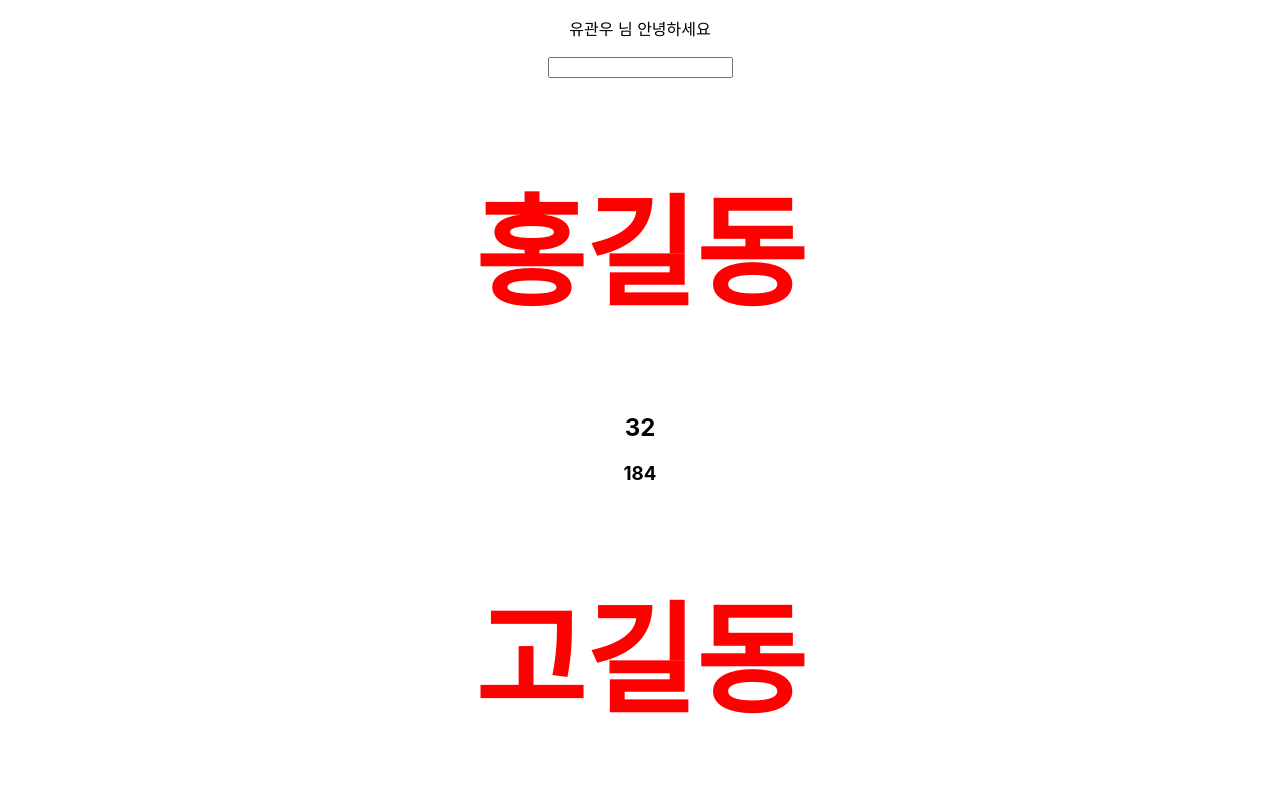
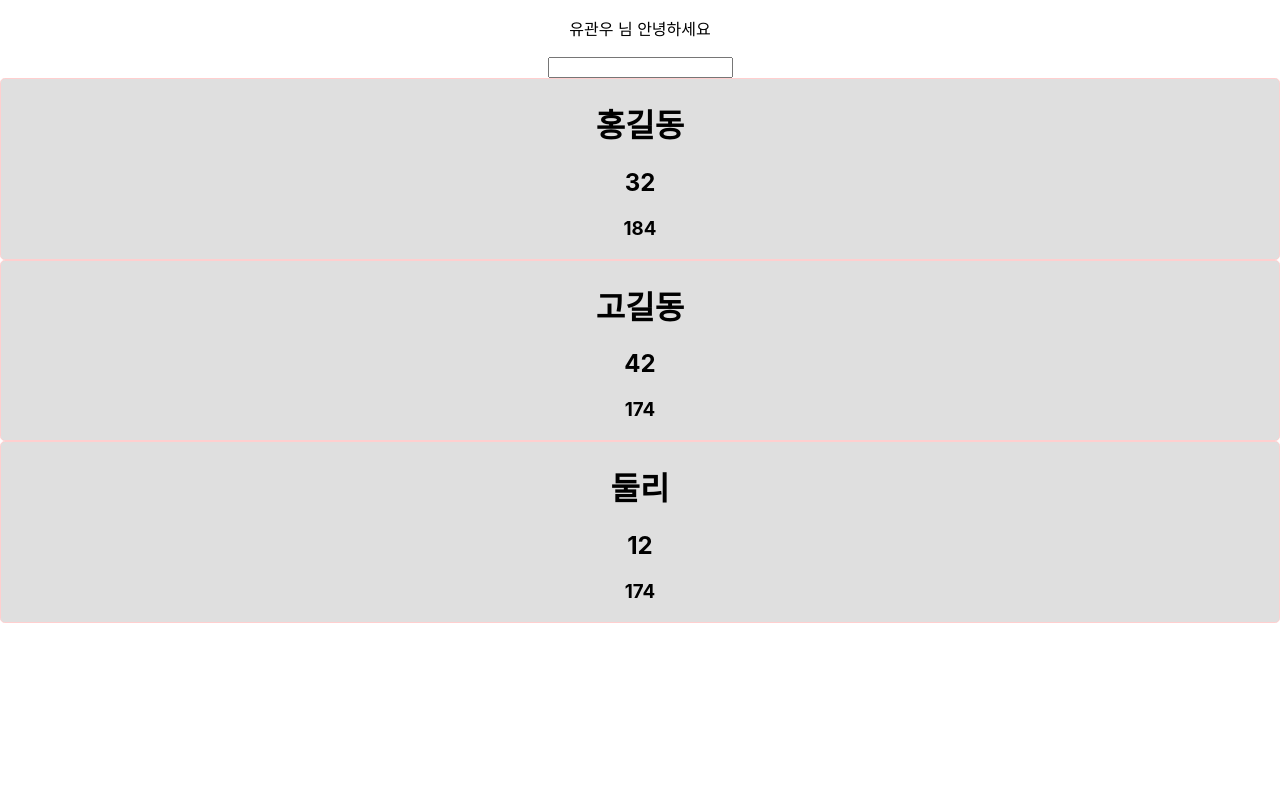
Before and after one commit to skymill2000/fintech_20210524, a React (Create React App) app in the folder fintech/: page / in a window 1280 px wide. Shown: the top 800 px of the page. Built offline with nearby package versions, Linux system fonts and the light colour scheme.

Commit message:
styled-component 추가 예제 작성

```diff
--- a/fintech/package.json
+++ b/fintech/package.json
@@ -9,6 +9,7 @@
     "react": "^17.0.2",
     "react-dom": "^17.0.2",
     "react-scripts": "4.0.3",
+    "styled-components": "^5.3.0",
     "web-vitals": "^1.0.1"
   },
   "scripts": {
--- a/fintech/src/component/ListItem.js
+++ b/fintech/src/component/ListItem.js
@@ -1,12 +1,19 @@
 import React from "react";
+import styled from "styled-components";
+
+const Card = styled.div`
+  border: 1px solid #ffcfcf;
+  background: #dfdfdf;
+  border-radius: 0.3rem;
+`;
 
 const ListItem = ({ user }) => {
   return (
-    <div>
-      <h1 style={{ color: "red", fontSize: "120px" }}>{user.name}</h1>
+    <Card>
+      <h1>{user.name}</h1>
       <h2>{user.age}</h2>
       <h3>{user.height}</h3>
-    </div>
+    </Card>
   );
 };
 
```
Also changed, not shown: 1 other file (tests, documents, lock files or other folders).
